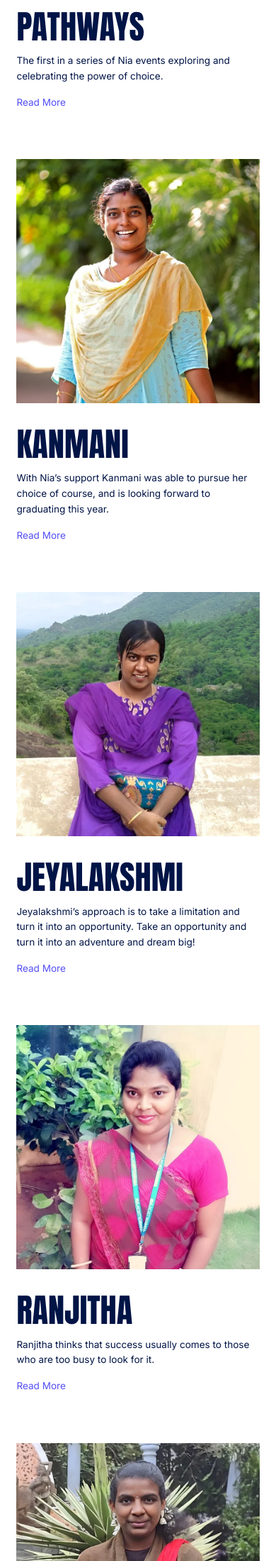
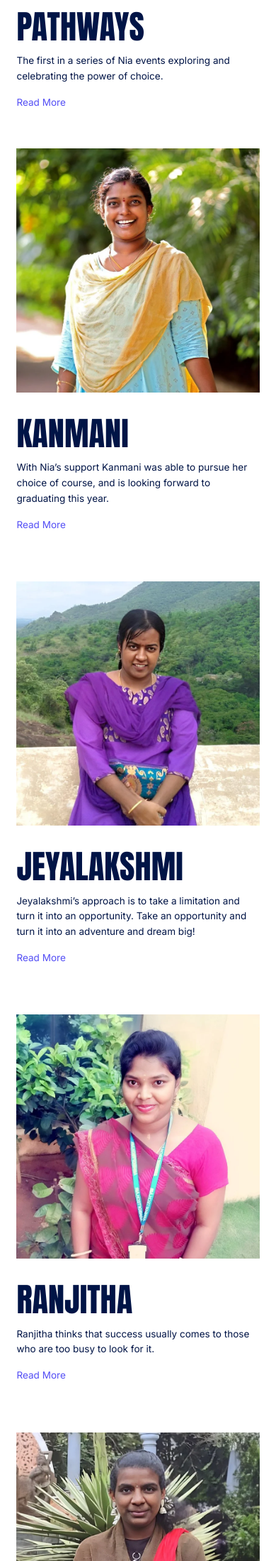
Before and after one commit to sigaramendrum/nia-web, a Jekyll site: the page built from stories.html, in a window 390 px wide. Shown: the part 737-2936 px from the top of the page at 71% size. Built offline with Jekyll 4.4.1, drawn with Linux system fonts in a browser that asks for light colours.

Commit message:
Nested story rows and first Stories gap match live
Co-Authored-By: Claude Opus 5.5 <noreply@anthropic.com>

```diff
--- a/assets/css/mirror.css
+++ b/assets/css/mirror.css
@@ -301,6 +301,7 @@ p { margin: 1rem 0; }
 .sqs-layout .span-11 { flex: 0 0 91.6667%; max-width: 91.6667%; }
 .sqs-layout .span-12 { flex: 0 0 100.0000%; max-width: 100.0000%; }
 .sqs-layout .span-0 { flex: 0 0 100%; max-width: 100%; }
+.sqs-layout .col .row { margin: 0; }
 .sqs-layout .sqs-block { padding: 17px; }
 @media screen and (min-width: 768px) { .sqs-layout .row:first-child > .col:first-child > .sqs-block:first-child { padding-top: 0; } }
 .image-block-outer-wrapper figure { margin: 0 auto; }
@@ -340,6 +341,7 @@ p { margin: 1rem 0; }
   .item-pagination { padding: 3vw 6vw; }
   .blog-basic-grid { grid-template-columns: 1fr; gap: 39px; padding: 15.6px 6vw; }
   .blog-basic-grid .blog-item { margin-bottom: 30px; }
+  .blog-basic-grid .blog-item:first-child { margin-bottom: 15px; }
   .sqs-layout .row { display: block; }
   .blog-title { margin-bottom: 7.8px; }
   .blog-article-spacer { height: 20px; }
```
